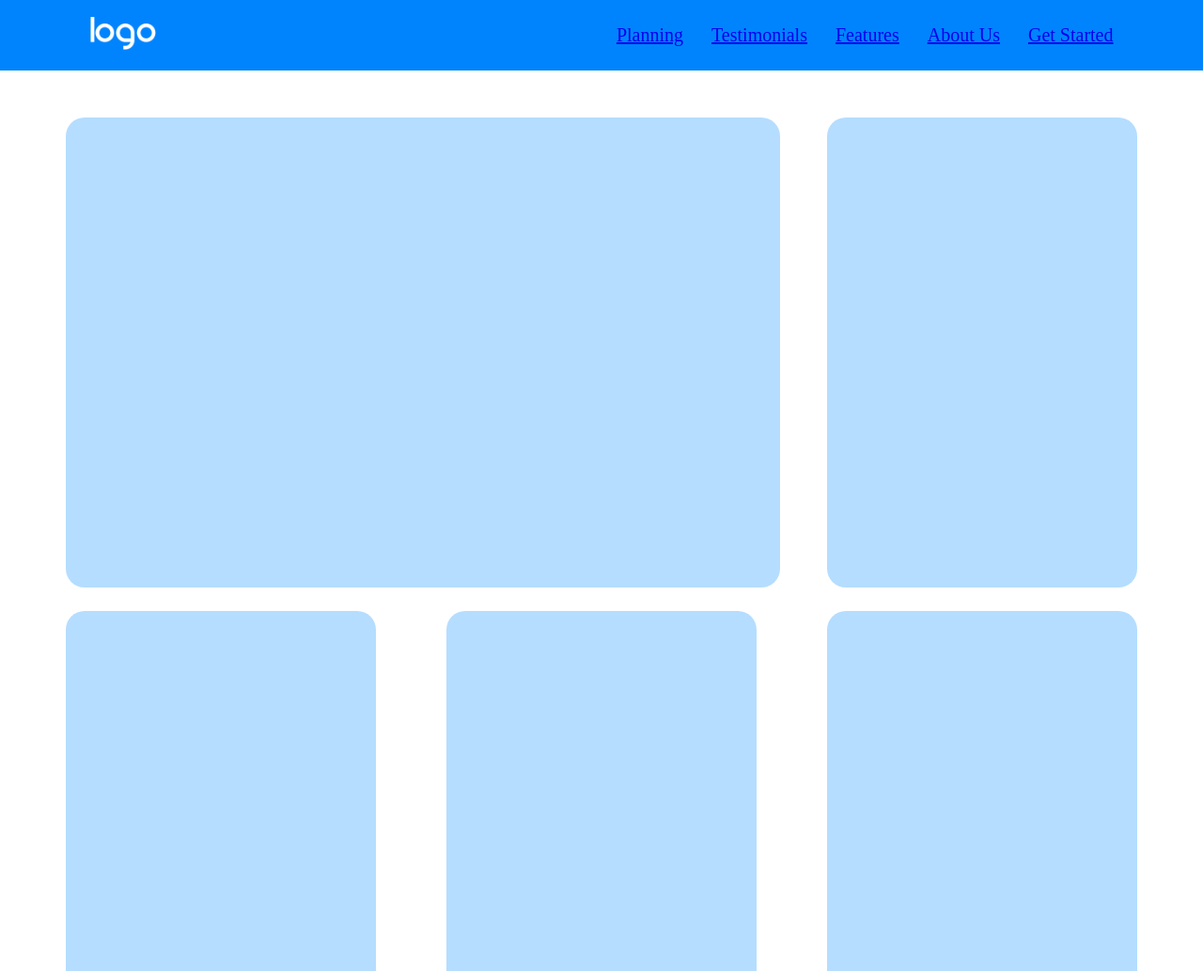
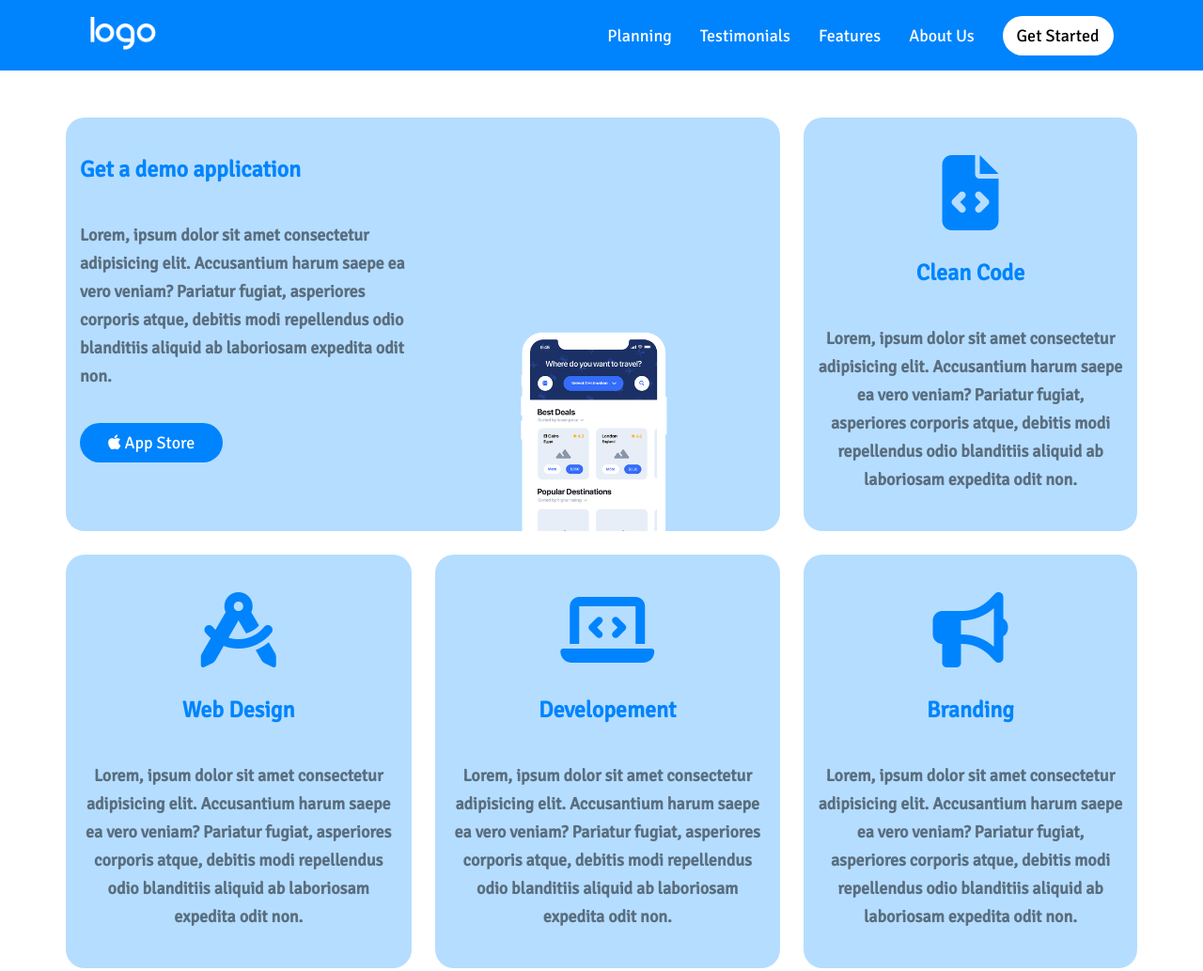
Before and after one commit to gab1144/htmlcss-responsive-layout, a plain HTML site: page index.html in a window 1280 px wide. Shown: the top 1033 px of the page at 94% size. Drawn offline with Linux system fonts and the light colour scheme.

Commit message:
[change] header e section info

```diff
--- a/css/style.css
+++ b/css/style.css
@@ -2,6 +2,10 @@
   padding: 0;
   margin: 0;
   box-sizing: border-box;
+}
+
+body {
+  font-family: 'Signika', sans-serif;
 }
 
 header {
@@ -54,6 +58,8 @@ header .logo img{
 
 header .menu-desktop {
   display: none;
+  height: 100%;
+  font-size: 18px;
 }
 
 header ul {
@@ -64,6 +70,26 @@ header ul li {
   margin-right: 30px;
 }
 
+header ul li a {
+  color:white;
+  text-decoration: none;
+}
+
+header ul li a:hover {
+  text-decoration: underline;
+}
+
+.bottone {
+  padding: 10px 15px;
+  background-color: white;
+  border-radius: 30px;
+}
+
+.bottone a {
+  color: black;
+  text-decoration: none;
+}
+
 .row {
   width: 100%;
 }
@@ -71,24 +97,75 @@ header ul li {
 .info {
   padding-top: 50px;
   padding-bottom: 80px;
+  color: rgb(0, 132, 253);
+}
+
+.col {
+  margin-bottom: 25px;
 }
 
 .card {
   width: 100%;
-  height: 500px;
   border-radius: 20px;
-  margin-bottom: 25px;
+  padding: 40px 15px;
+  text-align: center;
 }
 
 .info .card {
   background-color: rgb(181, 221, 255);
+  height: 100%;
 }
+
+.info .card i {
+  font-size: 80px;
+  margin-bottom: 30px;
+}
+
+.info .card p {
+  color: rgb(90, 110, 127);
+  font-size: 18px;
+  line-height: 30px;
+  font-weight: 600;
+  margin-top: 40px;
+}
+
 
 .planning {
   background-color: rgb(149, 147, 230);
   color: white;
   padding-top: 65px;
   padding-bottom: 60px;
+}
+
+.info .card.txt-sx {
+  padding-bottom: 0;
+}
+
+.info .card.txt-sx {
+  text-align: left;
+}
+
+.info .card.txt-sx img {
+  width: 200px;
+}
+
+.info .text .bottone{
+  background-color: rgb(0, 132, 253);
+  color: white;
+  width: fit-content;
+  padding-left: 50px;
+  padding-right: 50px;
+  margin-top: 35px;
+}
+
+.info .text .bottone a{
+  color: white;
+  font-size: 18px;
+}
+
+.info .text .bottone i{
+  font-size: 18px;
+  margin-bottom: 0;
 }
 
 .text {
@@ -176,13 +253,23 @@ footer span {
   }
 
   .info .container .row .col {
-    width: calc(calc(100%/3) - 50px);
+    width: calc(calc(100%/3) - 25px);
     min-width: 150px;
   }
 
-  .info .container .row .col:first-child {
+  .info .container .row .col.due-terzi {
     width: calc(calc(100%/3) * 2);
     min-width: 300px;
+  }
+
+
+  .info .container .row .col.due-terzi:not(:first-child){
+    display: flex;
+    justify-content: space-between;
+  }
+
+  .info .container .row .col.due-terzi:not(:first-child) .card{
+    width: calc(calc(100%/2) - 12.5px);
   }
 
   .benefits .container .row {
@@ -234,6 +321,32 @@ footer span {
     margin: auto;
   }
 
+  .info .card.txt-sx {
+    position: relative;
+  }
+
+  .info .card.txt-sx .text {
+    margin: 0;
+    width: 50%;
+  }
+
+  .info .card.txt-sx img {
+    position: absolute;
+    right: 100px;
+    bottom: 0;
+    width: 195px;
+  }
+
+  .info .text .bottone{
+    background-color: rgb(0, 132, 253);
+    color: white;
+    width: fit-content;
+    padding-left: 30px;
+    padding-right: 30px;
+    margin-top: 35px;
+    margin-bottom: 60px;
+  }
+
   .planning .container {
     display: flex;
   }
--- a/index.html
+++ b/index.html
@@ -4,6 +4,10 @@
   <meta charset="UTF-8">
   <meta http-equiv="X-UA-Compatible" content="IE=edge">
   <meta name="viewport" content="width=device-width, initial-scale=1.0">
+
+  <link rel="preconnect" href="https://fonts.googleapis.com">
+  <link rel="preconnect" href="https://fonts.gstatic.com" crossorigin>
+  <link href="https://fonts.googleapis.com/css2?family=Signika&display=swap" rel="stylesheet">
 
   <link rel="stylesheet" href="https://cdnjs.cloudflare.com/ajax/libs/font-awesome/6.2.0/css/all.min.css" integrity="sha512-xh6O/CkQoPOWDdYTDqeRdPCVd1SpvCA9XXcUnZS2FmJNp1coAFzvtCN9BmamE+4aHK8yyUHUSCcJHgXloTyT2A==" crossorigin="anonymous" referrerpolicy="no-referrer" />
 
@@ -24,7 +28,7 @@
 
         <div class="menu-desktop">
 
-          <div class="flex">
+          <div class="flex align-c">
 
             <ul class="flex">
               <li><a href="#">Planning</a></li>
@@ -52,33 +56,50 @@
 
         <div class="row">
 
-            <div class="col">
-                <div class="card">
+            <div class="col due-terzi">
+                <div class="card txt-sx flex dir-col space-btw">
+
+                  <div class="text">
+                    <h2>Get a demo application</h2>
+                    <p>Lorem, ipsum dolor sit amet consectetur adipisicing elit. Accusantium harum saepe ea vero veniam? Pariatur fugiat, asperiores corporis atque, debitis modi repellendus odio blanditiis aliquid ab laboriosam expedita odit non.</p>
+
+                    <div class="bottone">
+                      <a href="#"><i class="fa-brands fa-apple"></i> App Store</a>
+                    </div>
+                  </div>
+
+                  <img src="img/phone.png" alt="Smartphone">
 
                 </div>
             </div>
 
             <div class="col">
                 <div class="card">
-
+                  <i class="fa-solid fa-file-code"></i>
+                  <h2>Clean Code</h2>
+                  <p>Lorem, ipsum dolor sit amet consectetur adipisicing elit. Accusantium harum saepe ea vero veniam? Pariatur fugiat, asperiores corporis atque, debitis modi repellendus odio blanditiis aliquid ab laboriosam expedita odit non.</p>
                 </div>
             </div>
 
-            <div class="col">
+            <div class="col due-terzi">
               <div class="card">
+                <i class="fa-solid fa-compass-drafting"></i>
+                <h2>Web Design</h2>
+                <p>Lorem, ipsum dolor sit amet consectetur adipisicing elit. Accusantium harum saepe ea vero veniam? Pariatur fugiat, asperiores corporis atque, debitis modi repellendus odio blanditiis aliquid ab laboriosam expedita odit non.</p>
+              </div>
 
+              <div class="card">
+                <i class="fa-solid fa-laptop-code"></i>
+                <h2>Developement</h2>
+                <p>Lorem, ipsum dolor sit amet consectetur adipisicing elit. Accusantium harum saepe ea vero veniam? Pariatur fugiat, asperiores corporis atque, debitis modi repellendus odio blanditiis aliquid ab laboriosam expedita odit non.</p>
               </div>
             </div>
 
             <div class="col">
               <div class="card">
-
-              </div>
-            </div>
-
-            <div class="col">
-              <div class="card">
-
+                <i class="fa-solid fa-bullhorn"></i>
+                <h2>Branding</h2>
+                <p>Lorem, ipsum dolor sit amet consectetur adipisicing elit. Accusantium harum saepe ea vero veniam? Pariatur fugiat, asperiores corporis atque, debitis modi repellendus odio blanditiis aliquid ab laboriosam expedita odit non.</p>
               </div>
             </div>
 
```
